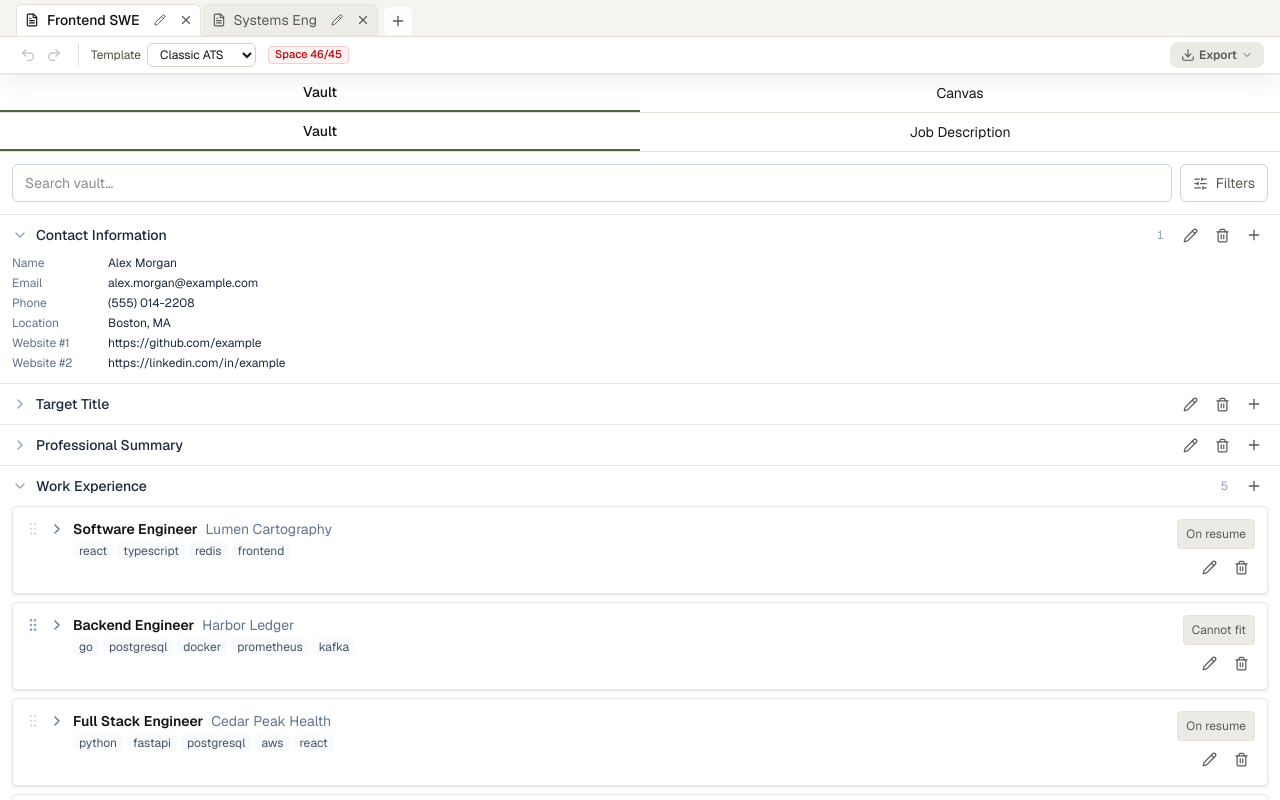
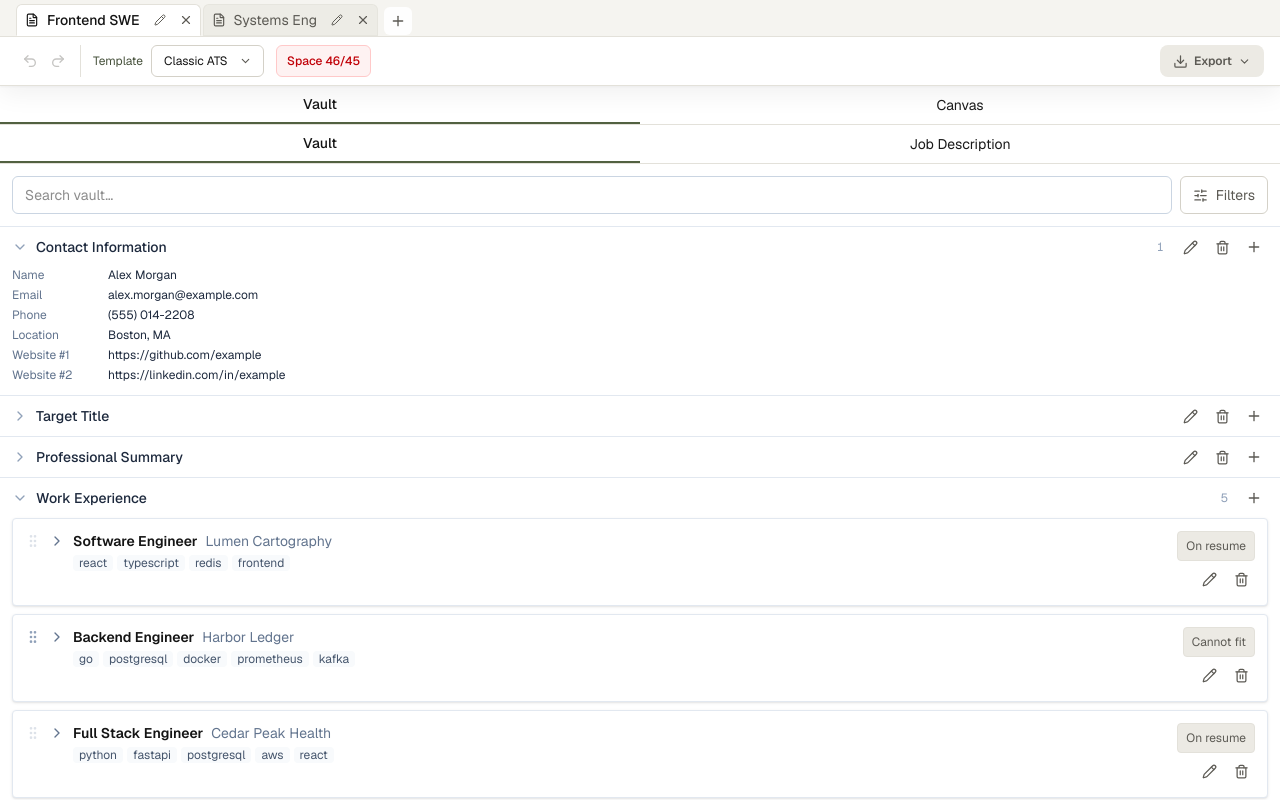
Before and after one commit to nathanz19/Reuseme, a Next.js app: page /editor in a window 1280 px wide. Built offline with nearby package versions, Linux system fonts and the light colour scheme.

Commit message:
minor toolbar ui adjustments

```diff
--- a/src/app/globals.css
+++ b/src/app/globals.css
@@ -117,6 +117,10 @@ body {
     opacity: 0.7;
     pointer-events: auto;
     cursor: default;
+  }
+
+  .select-toolbar {
+    appearance: none;
   }
 
   .btn-secondary {
--- a/src/components/Navbar.tsx
+++ b/src/components/Navbar.tsx
@@ -7,7 +7,7 @@ import { createPortal } from "react-dom";
 import { FileText, Plus, Undo2, Redo2, Download, Pencil, X, ChevronDown } from "lucide-react";
 import { IconAction } from "@/components/IconAction";
 import { SpaceMeter } from "@/components/SpaceMeter";
-import { btnExport, fieldBorder, focusRing } from "@/lib/theme";
+import { btnExport, fieldBorder, focusRing, selectToolbar } from "@/lib/theme";
 import { isWithinLineBudget } from "@/lib/lineCount";
 import type { AccomplishmentBlock, ResumePreset, TemplateId } from "@/types/resume";
 
@@ -102,18 +102,21 @@ export function Navbar({ presets, activePresetId, templateId, vaultBlocks, activ
         </div>
       </nav>
       </DndContext>
-      <div role="toolbar" aria-label="Document editing" className="flex min-h-9 flex-wrap items-center gap-x-3 gap-y-1 px-4 py-1 text-ink">
-        <div className="flex items-center gap-0.5 border-r border-border pr-3">
-          <IconAction label="Undo" onClick={onUndo} disabled={!canUndo} className="h-6! w-6!"><Undo2 size={16} aria-hidden="true" /></IconAction>
-          <IconAction label="Redo" onClick={onRedo} disabled={!canRedo} className="h-6! w-6!"><Redo2 size={16} aria-hidden="true" /></IconAction>
+      <div role="toolbar" aria-label="Document editing" className="flex min-h-12 flex-wrap items-center gap-x-3 gap-y-2 px-4 py-1.5 text-ink">
+        <div className="flex h-8 shrink-0 items-center gap-0 border-r border-border pr-2">
+          <IconAction label="Undo" onClick={onUndo} disabled={!canUndo} className="h-7! w-7!"><Undo2 size={16} aria-hidden="true" /></IconAction>
+          <IconAction label="Redo" onClick={onRedo} disabled={!canRedo} className="h-7! w-7!"><Redo2 size={16} aria-hidden="true" /></IconAction>
         </div>
-        <label className="flex items-center gap-1.5 text-xs text-accent-text">
+        <label className="flex h-8 shrink-0 items-center gap-2 text-xs text-accent-text">
           Template
-          <select value={templateId} onChange={(event) => onTemplateChange(event.target.value as TemplateId)}
-            aria-label="Template" className={`px-2 py-0.5 text-xs transition-colors hover:border-accent-border ${fieldBorder} ${focusRing}`}>
-            <option value="classic-ats">Classic ATS</option>
-            <option value="modern-tech">Modern Tech</option>
-          </select>
+          <span className="relative inline-flex h-8">
+            <select value={templateId} onChange={(event) => onTemplateChange(event.target.value as TemplateId)}
+              aria-label="Template" className={`h-8 min-h-8 pl-3 pr-7 leading-none transition-colors hover:border-accent-border ${selectToolbar} ${focusRing}`}>
+              <option value="classic-ats">Classic ATS</option>
+              <option value="modern-tech">Modern Tech</option>
+            </select>
+            <ChevronDown size={13} aria-hidden="true" className="pointer-events-none absolute top-1/2 right-3 -translate-y-1/2 text-ink-muted" />
+          </span>
         </label>
         <SpaceMeter preset={activePreset} vaultBlocks={vaultBlocks} />
         <ExportControl canExport={canExport} onExportPdf={onExportPdf} onExportDocx={onExportDocx} />
@@ -221,7 +224,7 @@ function ExportControl({ canExport, onExportPdf, onExportDocx }: {
   };
 
   return (
-    <div data-export-control className={`relative ml-auto ${!canExport ? "cursor-not-allowed" : ""}`}
+    <div data-export-control className={`relative ml-auto flex h-8 shrink-0 items-center ${!canExport ? "cursor-not-allowed" : ""}`}
       tabIndex={!canExport ? 0 : undefined}
       aria-label={!canExport ? "Export unavailable" : undefined}
       aria-describedby={!canExport && showExportHelp ? "export-space-error" : undefined}
@@ -232,8 +235,8 @@ function ExportControl({ canExport, onExportPdf, onExportDocx }: {
         aria-haspopup="menu" aria-expanded={menuOpen} aria-controls={EXPORT_MENU_ID}
         aria-describedby={!canExport && showExportHelp ? "export-space-error" : undefined}
         onClick={() => { if (canExport) placeMenu(); }}
-        className={`${btnExport} gap-1! px-2.5! py-1! text-xs! shadow-none!`}>
-        <Download size={14} aria-hidden="true" />Export<ChevronDown size={12} aria-hidden="true" />
+        className={`${btnExport} h-8! shrink-0! gap-1.5! px-3! py-0! text-xs! leading-none! shadow-none!`}>
+        <Download size={15} aria-hidden="true" />Export<ChevronDown size={13} aria-hidden="true" />
       </button>
       <div ref={menuRef} id={EXPORT_MENU_ID} popover="auto" role="menu" aria-label="Export format"
         onToggle={(event) => {
--- a/src/components/SpaceMeter.tsx
+++ b/src/components/SpaceMeter.tsx
@@ -21,7 +21,7 @@ export function SpaceMeter({ preset, vaultBlocks }: SpaceMeterProps) {
 
   return (
     <span
-      className={`inline-flex items-center gap-1 rounded border px-1.5 py-px text-[11px] leading-tight font-medium ${color}`}
+      className={`inline-flex h-8 shrink-0 items-center gap-1 rounded-md border px-2.5 text-xs leading-none font-medium ${color}`}
       title="Estimated lines vs one-page budget"
     >
       Space {display}/{MAX_LINES}
--- a/src/lib/theme.ts
+++ b/src/lib/theme.ts
@@ -28,5 +28,9 @@ export const accentHoverSurface =
 export const fieldBorder =
   "rounded-md border border-border-strong bg-surface text-sm text-ink";
 
+/** Native `<select>` in the editing toolbar; pair with an overlaid chevron icon. */
+export const selectToolbar =
+  "select-toolbar rounded-md border border-border-strong bg-surface text-xs text-ink";
+
 export const focusRing =
   "focus-visible:border-accent focus-visible:outline-2 focus-visible:outline-offset-2 focus-visible:outline-focus-ring";
```
